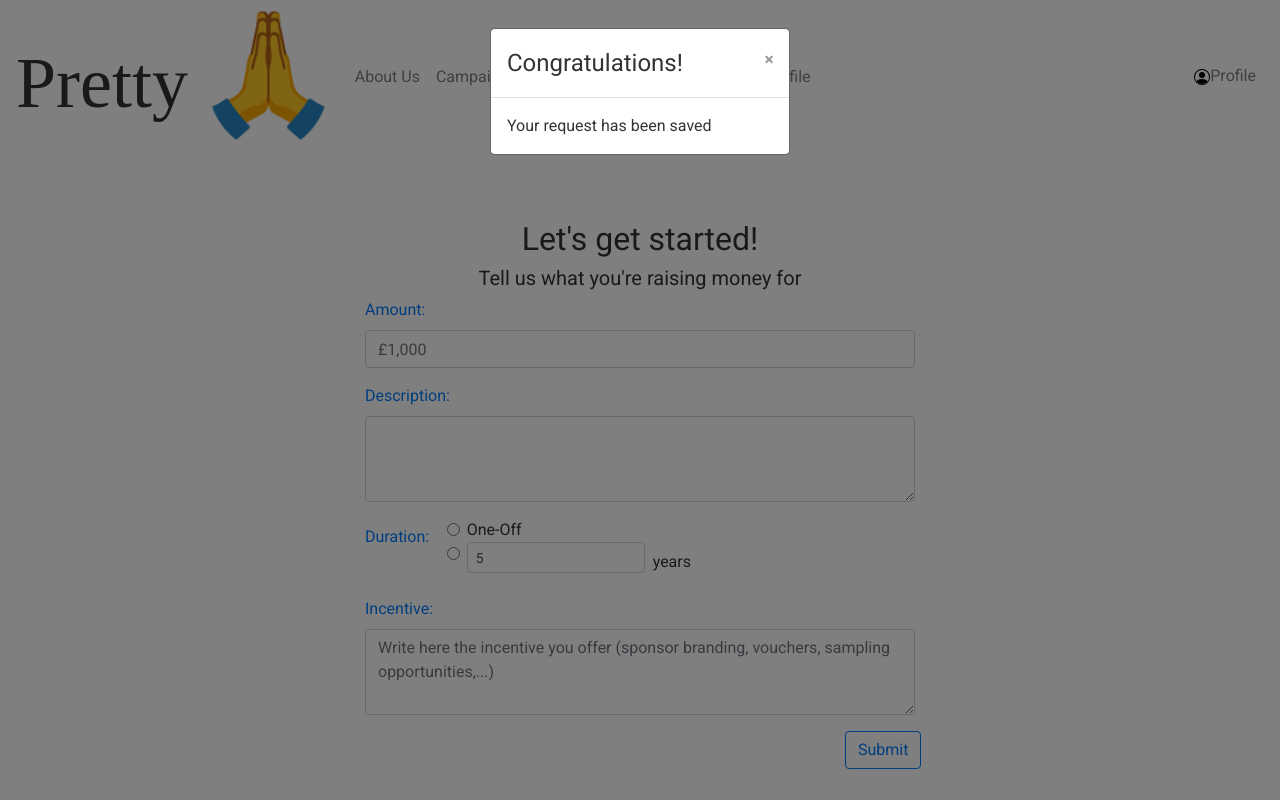
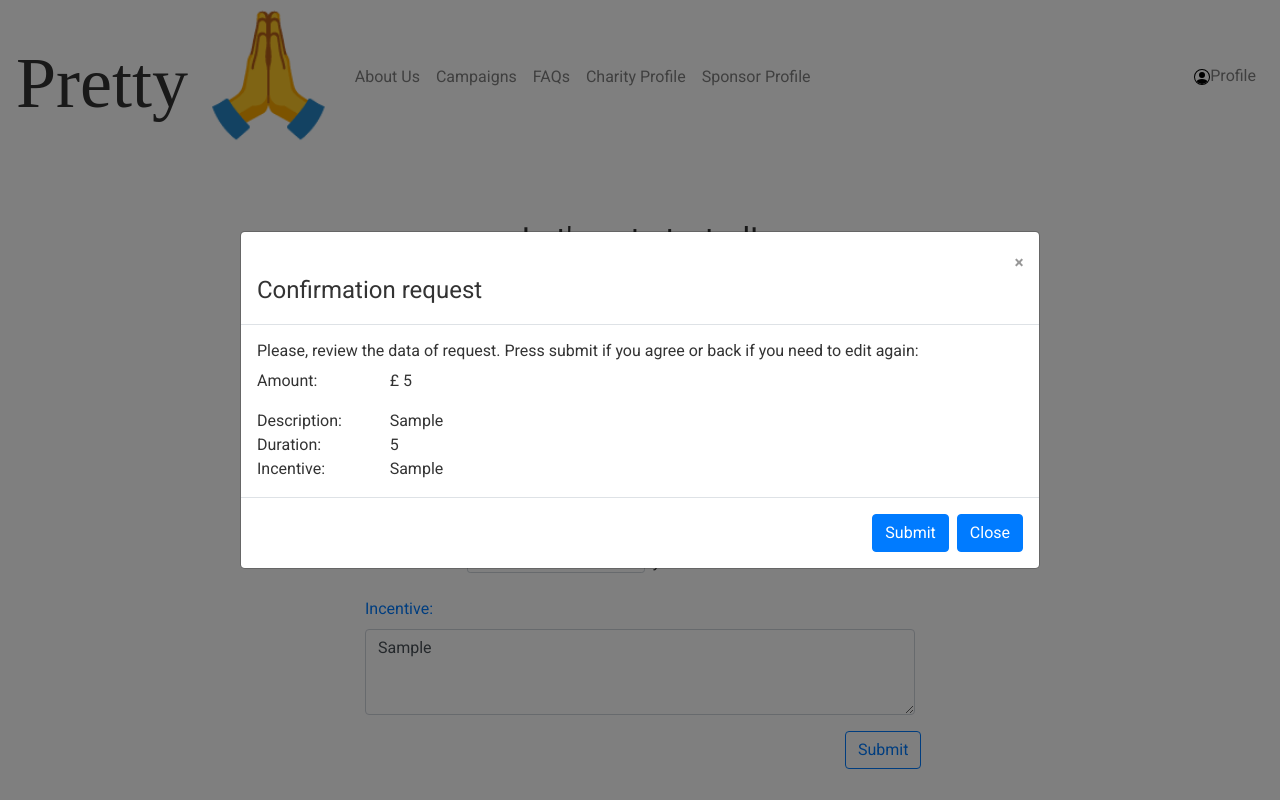
Before and after one commit to tr-hack-to-the-future/prettyplease-frontend, a React (Create React App) app: page /NewFund in a window 1280 px wide. Both pictures are taken after typing "5", "Sample", "5", "Sample" into the empty fields and a click on the button "Submit". Built offline with nearby package versions, Linux system fonts and the light colour scheme; a web font is replaced by a local one.

Commit message:
Add modal to confirm the data of the new request

```diff
--- a/src/components/fundrequest/FundRequest.js
+++ b/src/components/fundrequest/FundRequest.js
@@ -5,11 +5,13 @@ import Row from 'react-bootstrap/Row';
 import Col from 'react-bootstrap/Col';
 import Form from 'react-bootstrap/Form';
 import Button from 'react-bootstrap/Button';
-import Modal from 'react-bootstrap/Modal'
+import Modal from 'react-bootstrap/Modal';
+import ModalConfirmationRequest from './ModalConfirmationRequest';
 
 function FundRequest() {
     // Variable to control the modal
-    const [smShow, setSmShow] = useState(false);
+    // const [smShow, setSmShow] = useState(false);
+    const [modalShow, setModalShow] = React.useState(false);
 
     const [amount, setAmount] = useState("");
     const [description, setDescription] = useState("");
@@ -39,7 +41,32 @@ function FundRequest() {
         // setDuration(Number(event.target.value));
     }
 
-    const handlerRegister = (event) => {
+    // const handlerRegister = (event) => {
+    //     const charityRequest = {
+    //         amount: amount,
+    //         description: description,
+    //         incentive: incentive,
+    //         isSingleEvent:isSingleEvent,
+    //         duration: duration,
+    //     }
+
+    //     console.log(charityRequest);
+    //     return charityRequest;
+
+
+    //     setModalShow (true);
+
+
+
+    //     setSmShow(true);
+    //     setAmount("");
+    //     setDescription("");
+    //     setIncentive("");
+    //     setIsSingleEvent("");
+    //     setDuration(0);
+    // };
+
+   function handlerRegister (){
          const charityRequest = {
              amount: amount,
              description: description,
@@ -49,12 +76,19 @@ function FundRequest() {
          }
 
          console.log(charityRequest);
-        setSmShow(true)
-        setAmount("");
-        setDescription("");
-        setIncentive("");
-        setIsSingleEvent("");
-        setDuration(0);
+         return charityRequest;
+
+
+    //     setModalShow (true);
+
+
+
+    //     setSmShow(true);
+    //     setAmount("");
+    //     setDescription("");
+    //     setIncentive("");
+    //     setIsSingleEvent("");
+    //     setDuration(0);
      };
 
     return (
@@ -187,8 +221,17 @@ function FundRequest() {
                 {/* Button register*/}
                 <Row>
                     <Col md={{ span: 2, offset: 8 }}>
-                        <Button onClick={handlerRegister} variant="outline-primary" type="submit">Submit</Button>
-                        <Modal
+                        {/* <Button onClick={handlerRegister} variant="outline-primary" type="submit">Submit</Button> */}
+                        <Button onClick={() => setModalShow(true)} variant="outline-primary" type="submit">Submit</Button>
+                        {console.log (duration+description+incentive+isSingleEvent+ duration)}
+                        <ModalConfirmationRequest show={modalShow} onHide={() => setModalShow(false)} charitydetails={{
+                                amount: amount,
+                                description: description,
+                                incentive: incentive,
+                                isSingleEvent:isSingleEvent,
+                                duration: duration }} />
+
+                        {/* <Modal
                                     size="sm"
                                     show={smShow}
                                     onHide={() => setSmShow(false)}
@@ -200,7 +243,7 @@ function FundRequest() {
                                     </Modal.Title>
                                     </Modal.Header>
                                     <Modal.Body>Your request has been saved</Modal.Body>
-                                </Modal>
+                                </Modal> */}
                     </Col>
                 </Row>
 
--- /dev/null
+++ b/src/components/fundrequest/ModalConfirmationRequest.js
@@ -0,0 +1,86 @@
+import React, { Component, useState } from 'react';
+import Container from 'react-bootstrap/Container';
+import Row from 'react-bootstrap/Row';
+import Col from 'react-bootstrap/Col';
+import Button from 'react-bootstrap/Button';
+import Modal from 'react-bootstrap/Modal';
+
+function ModalConfirmationRequest(props) {
+    // Variable to control the modal
+    const [modalShow, setModalShow] = React.useState(false);
+
+    function handlerRegister (){
+
+
+        console.log(props.charitydetails);
+
+    };
+
+    return (
+        <aside>
+            <Container >
+
+                        <Modal
+                            show={modalShow}
+                                onHide={() => setModalShow(false)}
+                            {...props}
+                            size="lg"
+                            aria-labelledby="contained-modal-title-vcenter"
+                            centered
+                            >
+                            <Modal.Header closeButton>
+                                <Modal.Title  className="justify-content-md-center mt-4" id="contained-modal-title-vcenter ">
+                                Confirmation request
+                                </Modal.Title>
+                            </Modal.Header>
+                            <Modal.Body>
+                                <h6>Please, review the data of request. Press submit if you agree or back if you need to edit again:</h6>
+                                <container>
+                                <Row>
+                                    <Col xs={6} md={2}>
+                                        Amount:
+                                    </Col>
+                                    <Col xs={6} md={10}>
+                                       <p>£ {props.charitydetails.amount} </p>
+                                    </Col>
+                                </Row>
+                                <Row>
+                                    <Col xs={6} md={2}>
+                                        Description:
+                                    </Col>
+                                    <Col xs={6} md={10}>
+                                        {props.charitydetails.description}
+                                    </Col>
+                                </Row>
+                                <Row>
+                                    <Col xs={6} md={2}>
+                                         Duration:
+                                    </Col>
+                                    <Col xs={6} md={10}>
+                                         {props.charitydetails.duration}
+                                    </Col>
+                                </Row>
+                                <Row>
+                                    <Col xs={6} md={2}>
+                                      Incentive:
+                                    </Col>
+                                    <Col xs={6} md={10}>
+                                      {props.charitydetails.incentive}
+                                    </Col>
+                                </Row>
+                                </container>
+
+                            </Modal.Body>
+                            <Modal.Footer>
+                                    <Button onClick={handlerRegister}>Submit</Button>
+                                 <Button onClick={props.onHide}>Close</Button>
+                            </Modal.Footer>
+                            </Modal>
+
+
+            </Container>
+        </aside>
+    );
+}
+
+export default ModalConfirmationRequest;
```
Also changed, not shown: 1 other file (tests, documents, lock files or other folders). Lines whose indentation alone changed are shown as unchanged.
